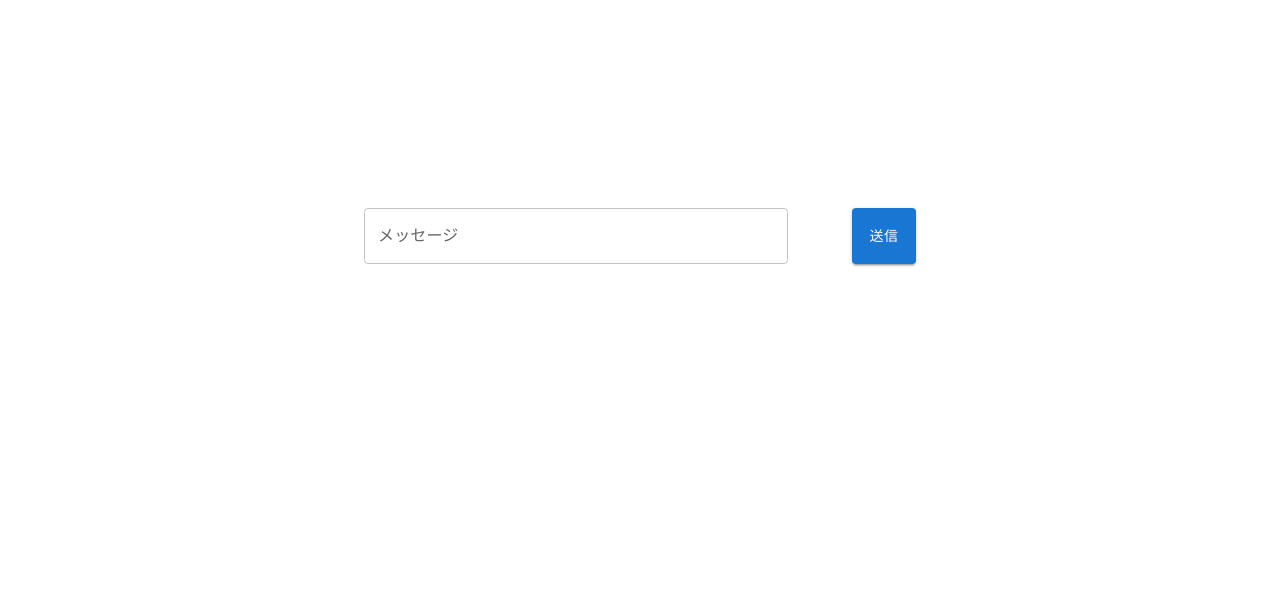
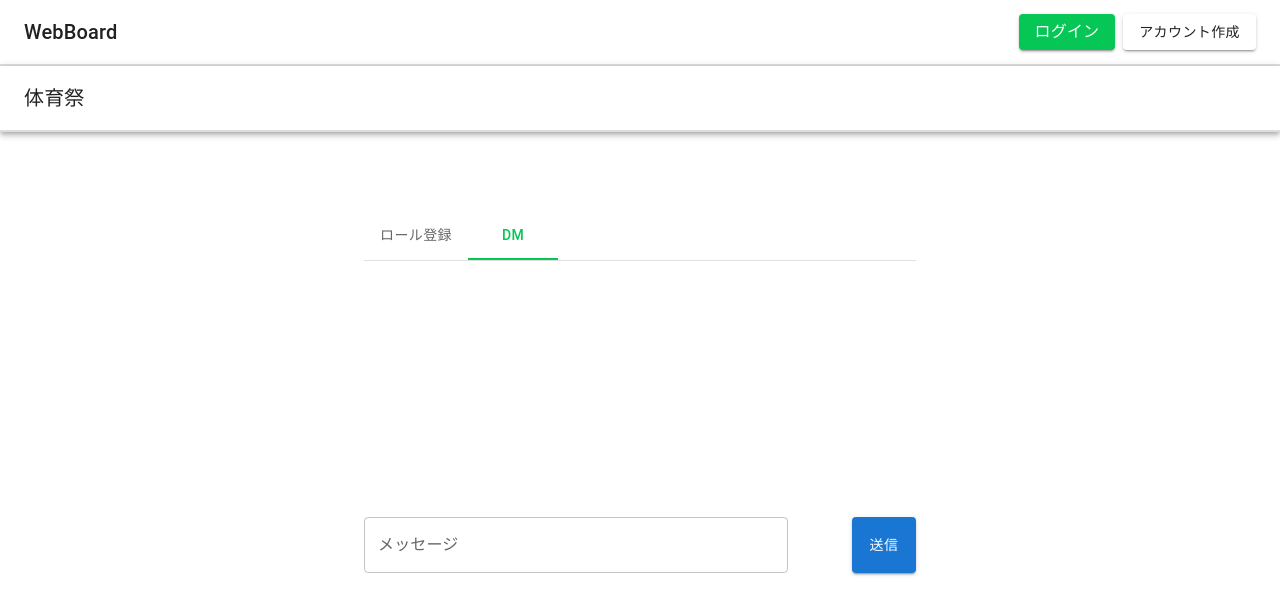
Before and after one commit to naka520/hazimete_mosafrontend, a React (Create React App) app: page /Administrator/Dm in a window 1280 px wide. Shown: the top 614 px of the page. Built offline with nearby package versions, Linux system fonts and the light colour scheme.

Commit message:
[modify]サイドバー修正

```diff
--- a/src/Administrator/Dm.tsx
+++ b/src/Administrator/Dm.tsx
@@ -1,4 +1,6 @@
 import React, { useState } from "react";
+import { ThemeProvider, createTheme } from "@mui/material/styles";
+
 import {
   TextField,
   Button,
@@ -6,14 +8,48 @@ import {
   Box,
   List,
   ListItem,
+  Tab,
 } from "@mui/material";
+import Header from "./../header";
+import SubHeader from "./../subheader";
+import { Navigate,Link } from "react-router-dom";
+import { TabContext, TabList, TabPanel } from "@mui/lab";
 
 interface Message {
   id: number;
   content: string;
 }
+const theme = createTheme({
+  palette: {
+    primary: {
+      main: "#06C756", // プライマリカラーを赤に設定
+    },
+    secondary: {
+      main: "#DDDDDD", // セカンダリカラーを緑に設定
+    },
+    border: {
+      main: "#DDDDDD", // セカンダリカラーを緑に設定
+    },
+  },
+});
 
 const DM: React.FC = () => {
+  const [value, setValue] = React.useState("2");
+
+  const handleChange = (event: React.SyntheticEvent, newValue: string) => {
+    setValue(newValue);
+
+  };
+
+  const handlePage=(event: React.SyntheticEvent, pageValue: string)=>{
+    setValue(pageValue);
+    handlerolepage(pageValue)
+  };
+
+  const handlerolepage = (pageValue:any) =>{
+    setValue(pageValue);
+
+  };
   const [messages, setMessages] = useState<Message[]>([]);
   const [inputValue, setInputValue] = useState("");
 
@@ -33,7 +69,42 @@ const DM: React.FC = () => {
   };
 
   return (
+    <div style={{ height: 400, width: "100%" }}>
+      <Header />
+      <SubHeader title="体育祭" />
     <Container maxWidth="sm">
+    <Box
+            sx={{
+              display: "flex",
+              justifyContent: "center",
+              alignItems: "center",
+              minHeight: "10vh",
+            }}
+          ></Box>
+      <Box sx={{ width: "100%", typography: "body1" }}>
+      <Box sx={{ width: "100%", typography: "body1" }}>
+      <ThemeProvider theme={theme}>
+            <TabContext value={value}>
+              <Box sx={{ borderBottom: 1, borderColor: "divider" }}>
+                <TabList
+                  onChange={handlePage}
+                  aria-label="lab API tabs example"
+                >
+                  <Tab  label="ロール登録" value="1"  />
+                  <Tab label="DM" value="2"  />
+                </TabList>
+              </Box>
+              <TabPanel value="1">
+
+           <Navigate to="/Administrator/Board" />
+        </TabPanel>
+        <TabPanel value="2">
+
+           <Navigate to="/Administrator/Dm" />
+        </TabPanel>
+            </TabContext>
+            </ThemeProvider>
+          </Box>
       <Box sx={{ marginTop: 20, marginBottom: 4 }}>
         <List>
           {messages.map((message) => (
@@ -53,7 +124,9 @@ const DM: React.FC = () => {
           送信
         </Button>
       </Box>
+      </Box>
     </Container>
+    </div>
   );
 };
 
```
Also changed, not shown: src/Administrator/Board.tsx (+5 -2 lines).
